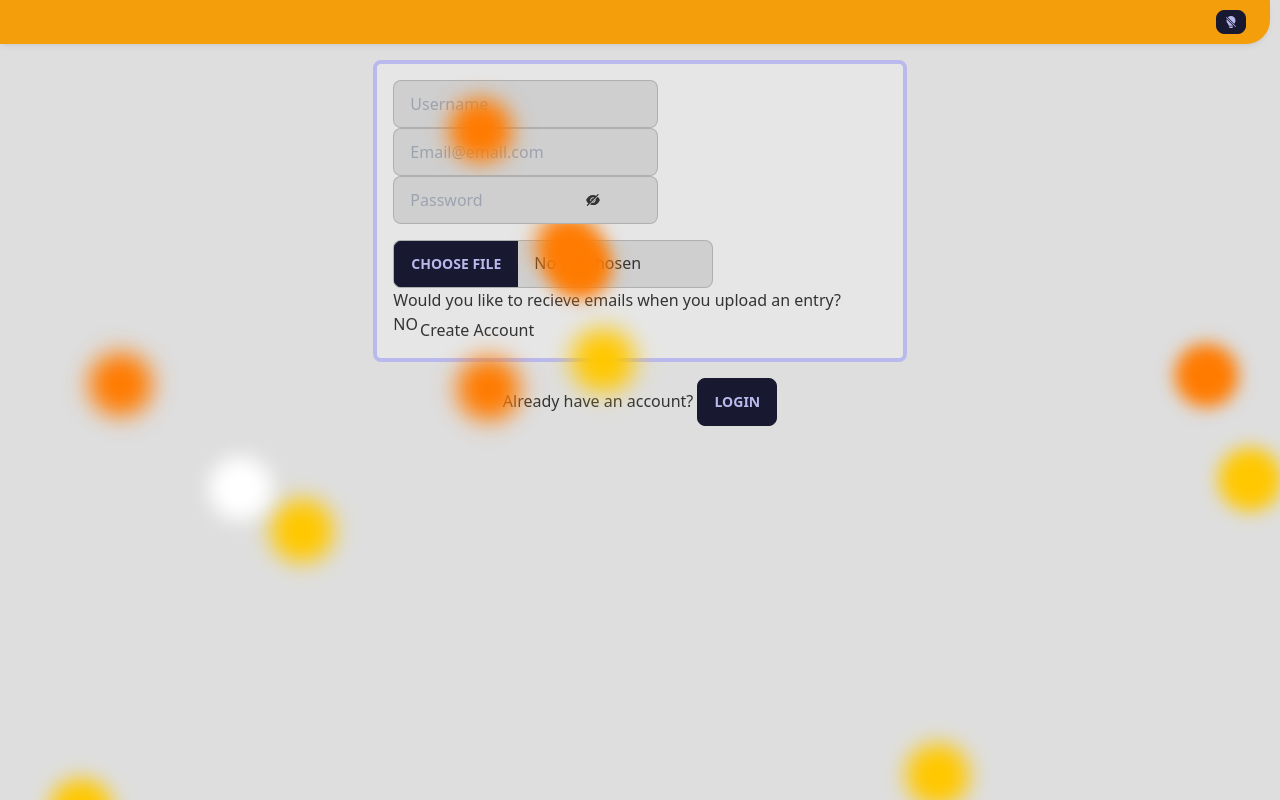
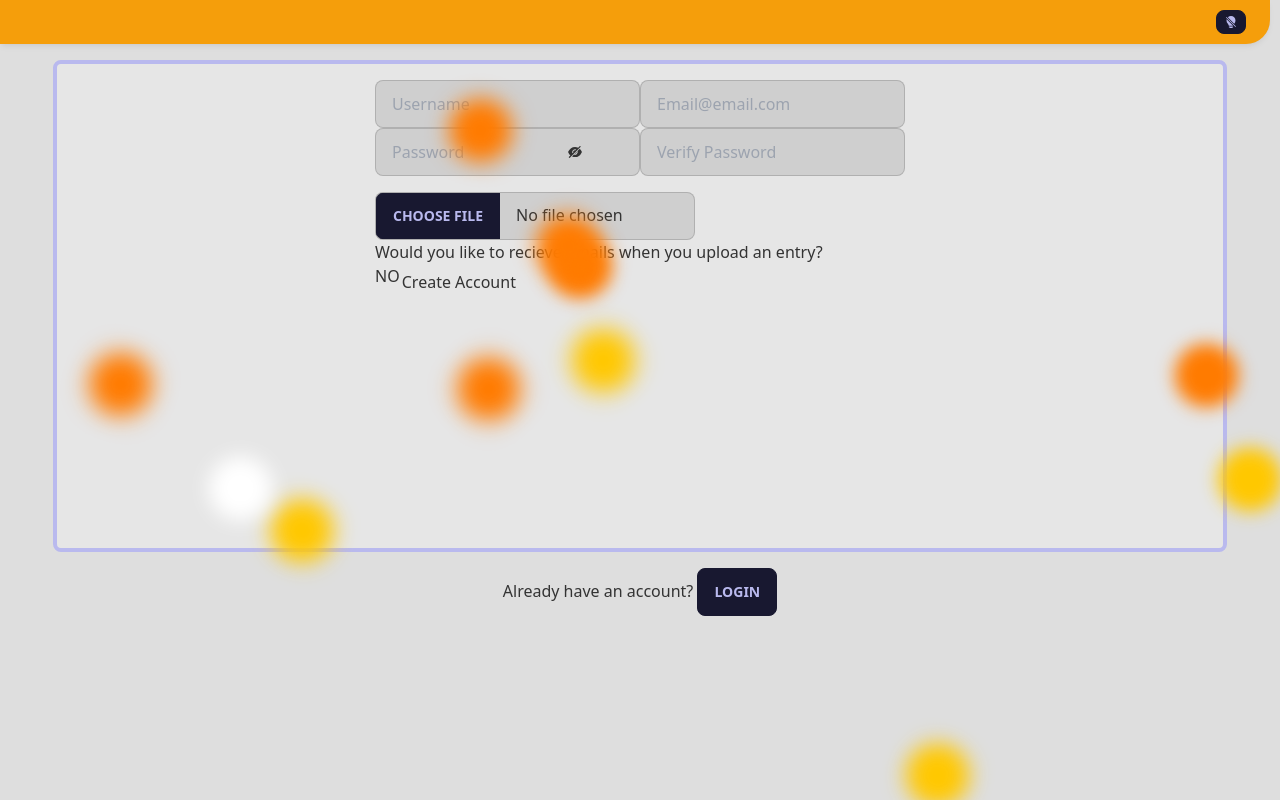
Before and after one commit to jpstorrie/KeepSight, a React (Create React App) app in the folder client/: page /users/new in a window 1280 px wide. Built offline with nearby package versions, Linux system fonts and the light colour scheme; no server answers.

Commit message:
chore: minor style changing to user create

```diff
--- a/client/public/index.html
+++ b/client/public/index.html
@@ -12,6 +12,7 @@
 </head>
 
 <body>
+  <div id="root"></div>
   <span></span>
   <span></span>
   <span></span>
@@ -28,7 +29,6 @@
   <span></span>
   <span></span>
   <span></span>
-  <div id="root"></div>
 </body>
 
 </html>
--- a/client/src/components/ChildForm.js
+++ b/client/src/components/ChildForm.js
@@ -10,7 +10,7 @@ export default function ChildForm({ setName, setPicture, submitForm, toggleFormV
                     <input className="input input-bordered w-full max-w-xs"
                         required onChange={(e) => setName(e.target.value)} name="name" type="text" placeholder="Child's Name" />
                 </div>
-                <div className="">
+                <div className="form-control w-full max-w-xs">
                     <label className="label">
                         <span className="label-text">Profile Picture</span>
                     </label>
--- a/client/src/components/Login.js
+++ b/client/src/components/Login.js
@@ -5,8 +5,7 @@ import {AiFillEyeInvisible, AiFillEye} from "react-icons/ai"
 export default function Login({updateUser, user, darkMode}) {
 
   const navigate = useNavigate()
-  const initVals = { username: "", password:"" }
-  // const initVals = { username: null, password: null }
+  const initVals = { username: null, password: null }
 
   const [loginForm, setLoginForm] = useState(initVals)
   const [isVis, setIsVis] = useState(false);
--- a/client/src/components/NewUser.js
+++ b/client/src/components/NewUser.js
@@ -25,7 +25,6 @@ export default function NewUser({ updateUser }) {
     newUserForm.append("password", password)
     newUserForm.append("recieve_emails", recieveEmails)
     newUserForm.append("pfp", pfp)
-    console.log(loginForm)
 
     fetch("/users", {
       method: "POST",
@@ -59,7 +58,7 @@ export default function NewUser({ updateUser }) {
 
   return (
     <div className="grid justify-items-center h-full">
-      <div className="m-4 flex justify-center border-4 rounded-lg my-4 md:w-5/12 md:p-4 border-neutral-content bg-base-200">
+      <div className="m-4 grid justify-items-center grid-flow-col grid-rows-2 gap-6 border-4 rounded-lg my-4 md:w-11/12 md:p-4 border-neutral-content bg-base-200">
         <form
           onSubmit={(e) =>{handleNewUser(e)}}
           autoComplete="on">
@@ -85,6 +84,14 @@ export default function NewUser({ updateUser }) {
               required
               placeholder="Password"
               onChange={(e)=>setPassword(e.target.value)}
+              autoComplete="current-password"
+            />
+            <input
+              className="input input-bordered bg-base-300"
+              type={isVis ? "text" : "password"}
+              required
+              placeholder="Verify Password"
+              // onChange={(e)=>setPassword(e.target.value)}
               autoComplete="current-password"
             />
             <button type="button" className="absolute left-48 my-4" onClick={() => setIsVis(!isVis)}>
```
